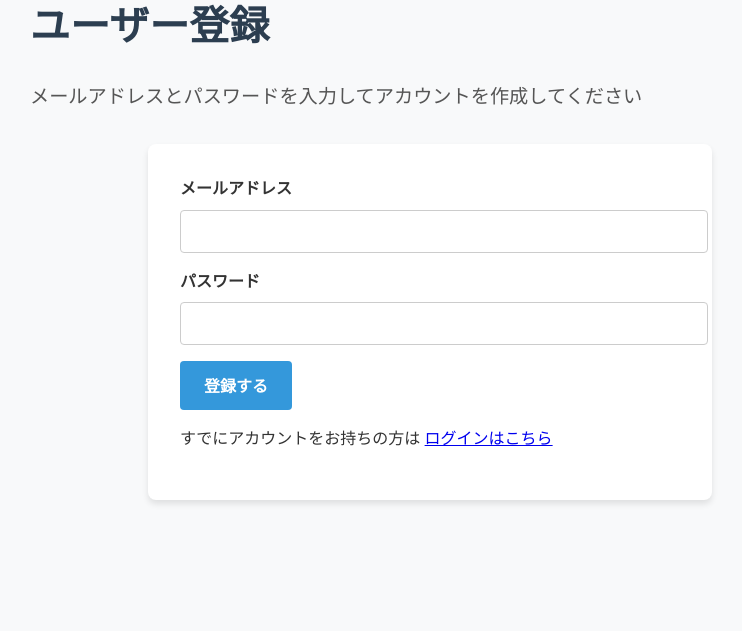
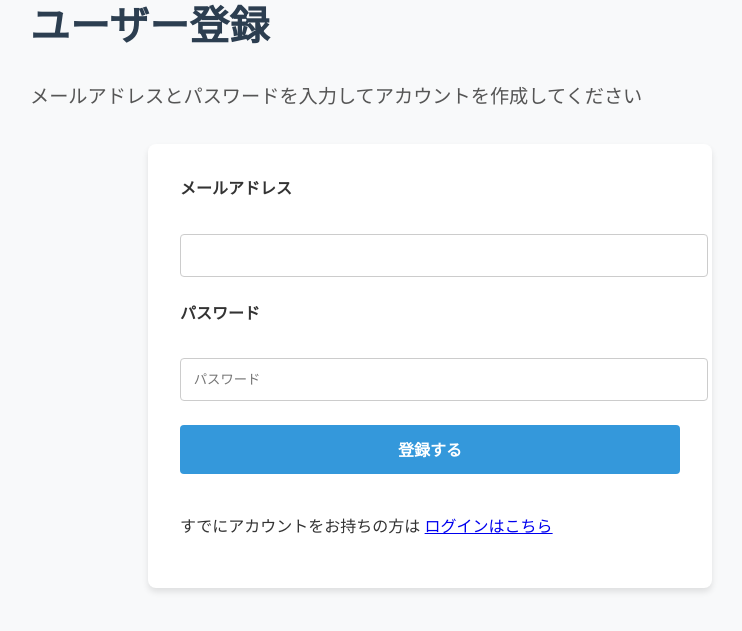
Before and after one commit to min151024/mrseoai, a Flask app: page /register in a window 1280 px wide. Shown: the part 144-775 px from the top of the page, without its empty margins (210-952 px from the left). Run offline with Flask 3, Linux system fonts and the light colour scheme; some libraries are stand-ins or nearby versions.

Commit message:
UIhennkou

```diff
--- a/static/style.css
+++ b/static/style.css
@@ -105,9 +105,12 @@ button[type="submit"]:hover {
     padding: 10px;
     margin-top: 10px;
   }
-
+  form#login-form,
   form#register-form {
     background: white;
+    display: flex;
+    gap: 1.5rem;
+    flex-direction: column;
     padding: 2rem;
     border-radius: 8px;
     box-shadow: 0 4px 6px rgba(0, 0, 0, 0.1);
@@ -115,16 +118,19 @@ button[type="submit"]:hover {
     margin: 2rem auto;
 }
 
-#register-form input[type="email"],
-#register-form input[type="password"] {
+form#register-form input[type="email"],
+form#register-form input[type="password"],
+form#login-form input[type="email"],
+form#login-form input[type="password"] {
   width: 100%;
   padding: 0.8rem;
-    margin-bottom: 1rem;
   border: 1px solid #ccc;
   border-radius: 4px;
+  margin-bottom: 0;  /* ← ここをリセット */
 }
 
-#register-form button {
+form#register-form button,
+form#login-form button {
   background-color: #3498db;
   color: white;
   padding: 0.8rem 1.5rem;
--- a/templates/register.html
+++ b/templates/register.html
@@ -23,10 +23,10 @@
 
     <form id="register-form" method="POST" action="{{ url_for('register') }}">
         <label for="email">メールアドレス</label>
-        <input type="email" id="email" name="email" required>
+        <input type="email" id="email" name="email" palceholder="you@example.com" required>
 
         <label for="password">パスワード</label>
-        <input type="password" id="password" name="password" required>
+        <input type="password" id="password" name="password" placeholder="パスワード" required>
 
         <button type="submit">登録する</button>
             <p>すでにアカウントをお持ちの方は <a href="{{ url_for('login') }}">ログインはこちら</a></p>
```
Also changed, not shown: other parts of static/style.css (+5 -37 lines). Lines whose indentation alone changed are shown as unchanged.
